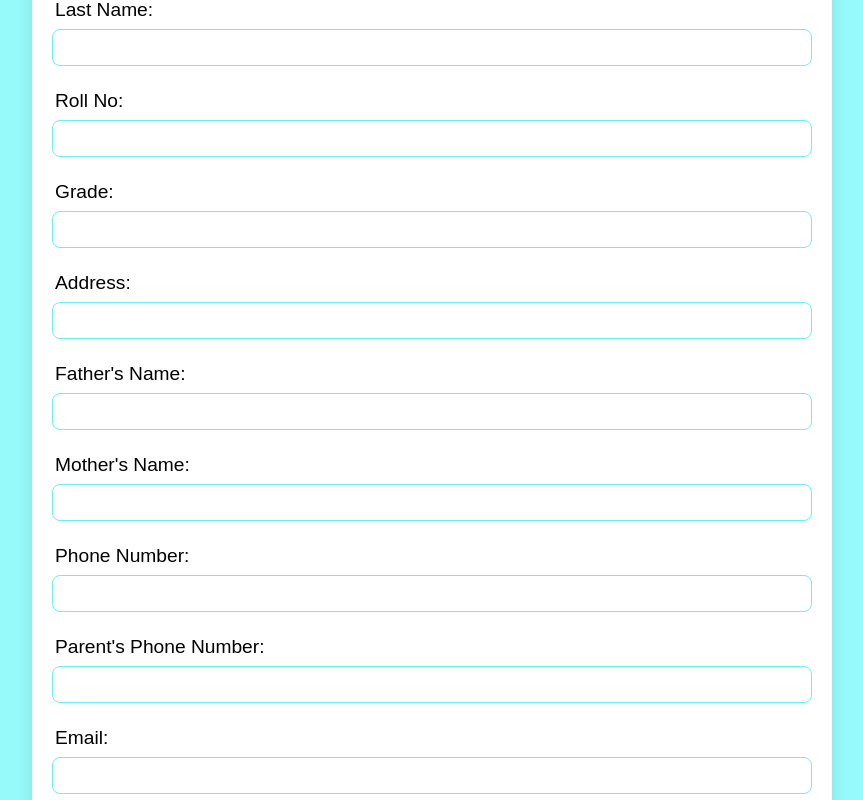
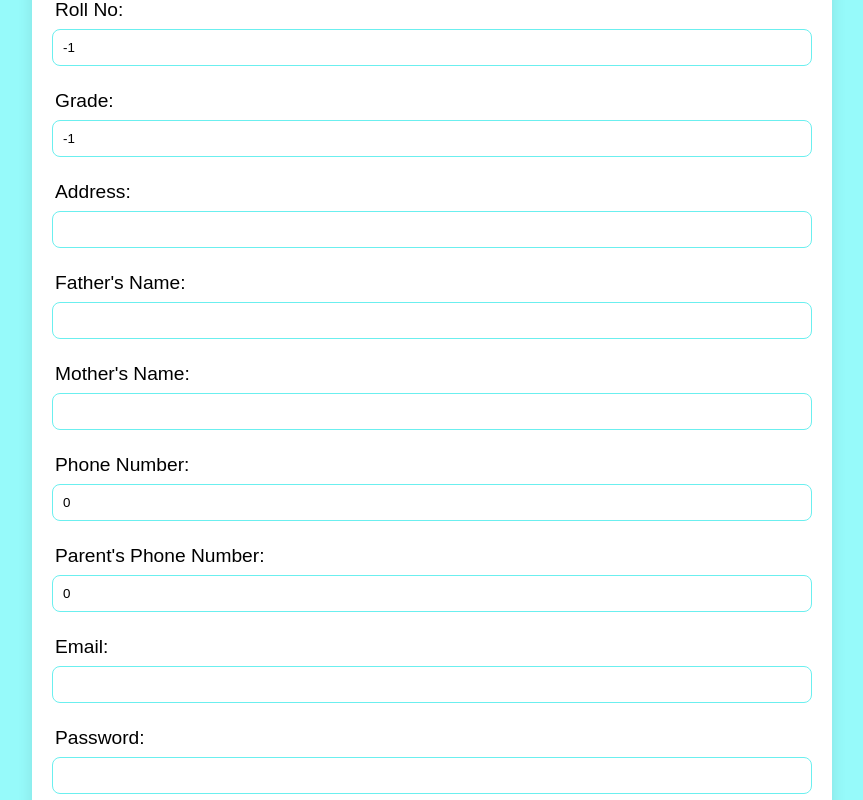
Before and after one commit to zugzwang03/Yug, an Angular app in the folder client/: page /studentRegistration in a window 1280 px wide. Shown: the part 400-1200 px from the top of the page, without its empty margins (208-1071 px from the left). Built offline with nearby package versions, Linux system fonts and the light colour scheme.

Commit message:
updated registration page connection

```diff
--- a/client/src/app/app.component.html
+++ b/client/src/app/app.component.html
@@ -8,9 +8,26 @@
       <li><a href="#">Home</a></li>
       <li><a href="#">About</a></li>
       <!-- <li><a href="#">Contact</a></li> -->
-            <li><a routerLink="studentLogin">{{loginInfo}}</a></li>
+      <li>
+        <a routerLink="studentLogin">{{ loginInfo }}</a>
+      </li>
     </ul>
   </nav>
 </div>
 
 <router-outlet (activate)="onActivate()"></router-outlet>
+<script>
+  const toggleBtn = document.querySelector(".menu-toggle");
+  const toggleicon = document.querySelector(".menu-toggle>i");
+  const navList = document.querySelector(".nav-list");
+
+  toggleBtn.addEventListener("click", function () {
+    if (toggleicon.classList.contains("fa-bars")) {
+      toggleicon.classList.replace("fa-bars", "fa-rectangle-xmark");
+      navList.classList.toggle("hide");
+    } else {
+      toggleicon.classList.replace("fa-rectangle-xmark", "fa-bars");
+      navList.classList.toggle("hide");
+    }
+  });
+</script>
--- a/client/src/app/app.component.ts
+++ b/client/src/app/app.component.ts
@@ -1,4 +1,4 @@
-import { Component, Input} from '@angular/core';
+import { Component, Input } from '@angular/core';
 import { CommonModule } from '@angular/common';
 import { RouterModule } from '@angular/router';
 import { StudentService } from './student.service';
@@ -14,19 +14,6 @@ import { StudentLoginComponent } from './student-login/student-login.component';
   styleUrl: './app.component.css',
 })
 export class AppComponent {
-  student: studentRegistration = {
-    email: 'student1@gmail.com',
-    password: 'student1',
-    firstName: 'Student',
-    lastName: 'One',
-    rollNo: 1,
-    grade: 3,
-    address: "Student 1's address",
-    fathersName: "Student 1's father",
-    mothersName: "Student 1's mother",
-    phoneNumber: 1234567890,
-    parentPhoneNumber: 9087654321,
-  };
   title = 'Yug';
   @Input() loginInfo = 'Login';
   constructor(private studentService: StudentService) { }
@@ -34,30 +21,6 @@ export class AppComponent {
     console.log('update login');
     this.loginInfo = this.studentService.studentDetail.firstName + " " + this.studentService.studentDetail.lastName;
   }
-  // ngOnInit() {
-    // this.studentRegister();
-  // }
-  // async studentRegister() {
-  //   await this.studentService
-  //     .studentRegistration(this.student)
-  //     .subscribe((res) => {
-  //       if (JSON.parse(JSON.stringify(res)).token) {
-  //         console.log('Student registered');
-  //       }
-  //     });
-  // }
-//   const toggleBtn = document.querySelector(".menu-toggle");
-// const toggleicon =  document.querySelector(".menu-toggle>i");
-// const navList = document.querySelector(".nav-list");
 
-// toggleBtn.addEventListener("click", function () {
-//     if(toggleicon.classList.contains("fa-bars")){
-//         toggleicon.classList.replace("fa-bars", "fa-rectangle-xmark");
-//         navList.classList.toggle("hide");
 
-//     }else{
-//         toggleicon.classList.replace("fa-rectangle-xmark", "fa-bars");
-//         navList.classList.toggle("hide");
-//     }
-// });
 }
--- a/client/src/app/student-login/student-login.component.html
+++ b/client/src/app/student-login/student-login.component.html
@@ -1,38 +1,35 @@
-<!-- <div class="login-body">
-    <div class="login-container">
-        <h2>Student Login</h2>
-        <form>
-          <label for="email">Email:</label>
-          <input type="email" id="username" name="email" [(ngModel)]="email" required>
-
-          <label for="password">Password:</label>
-          <input type="password" id="password" name="password" [(ngModel)]="password" required>
-
-          <button type="submit" (click)="login()">Login</button>
-        </form>
-      </div>
-</div>
-
- -->
-
 <div class="logindiv">
   <div class="login-container">
     <h2>Login</h2>
     <form class="login-form">
       <div class="form-group">
         <label for="email">Email:</label>
-              <input type="email" id="username" name="email" placeholder="Enter your Email" [(ngModel)]="email" required >
+        <input
+          type="email"
+          id="username"
+          name="email"
+          placeholder="Enter your Email"
+          [(ngModel)]="email"
+          required
+        />
       </div>
       <div class="form-group">
         <label for="password">Password:</label>
-              <input type="password" id="password" name="password" placeholder="Enter your password" [(ngModel)]="password" required>
+        <input
+          type="password"
+          id="password"
+          name="password"
+          placeholder="Enter your password"
+          [(ngModel)]="password"
+          required
+        />
       </div>
       <div class="form-group">
         <button type="submit" (click)="login()">Login</button>
       </div>
     </form>
     <div class="other-option">
-          <a href="#"><p>Don't have a account ?</p></a>
+      <a href="http://localhost:4200/studentRegistration">Don't have an account ?</a>
       <a href="#"><p>Forgot Password ?</p></a>
     </div>
   </div>
--- a/client/src/app/student-login/student-login.component.ts
+++ b/client/src/app/student-login/student-login.component.ts
@@ -2,12 +2,12 @@ import { Component, EventEmitter, Input, Output } from '@angular/core';
 import { FormsModule } from '@angular/forms';
 import { StudentService } from '../student.service';
 import { studentLogin } from '../student';
-import { Router } from '@angular/router';
+import { Router, RouterModule } from '@angular/router';
 
 @Component({
   selector: 'app-student-login',
   standalone: true,
-  imports: [FormsModule],
+  imports: [FormsModule, RouterModule],
   templateUrl: './student-login.component.html',
   styleUrl: './student-login.component.css'
 })
--- a/client/src/app/student-registration/student-registration.component.html
+++ b/client/src/app/student-registration/student-registration.component.html
@@ -2,56 +2,62 @@
     <div class="container">
         <h1>Student Registration</h1>
         <form id="registrationForm">
-
-            <div class="reg-group"><label for="firstName">First Name:</label>
-                <input type="text" id="firstName" required>
+            <div class="reg-group">
+                <label for="firstName">First Name:</label>
+                <input type="text" id="firstName" name="firstName" [(ngModel)]="student.firstName" required />
             </div>
 
-            <div class="reg-group"><label for="middleName">Middle Name:</label>
-                <input type="text" id="middleName" required>
+            <div class="reg-group">
+                <label for="lastName">Last Name:</label>
+                <input type="text" id="lastName" name="lastName" [(ngModel)]="student.lastName" required />
             </div>
 
-            <div class="reg-group"><label for="lastName">Last Name:</label>
-                <input type="text" id="lastName" required>
+            <div class="reg-group">
+                <label for="rollNo">Roll No:</label>
+                <input type="number" id="rollNo" name="rollNo" [(ngModel)]="student.rollNo" required />
             </div>
 
-            <div class="reg-group"><label for="rollNo">Roll No:</label>
-                <input type="number" id="rollNo" required>
+            <div class="reg-group">
+                <label for="grade">Grade:</label>
+                <input type="number" id="grade" name="grade" [(ngModel)]="student.grade" required />
             </div>
 
-            <div class="reg-group"><label for="grade">Grade:</label>
-                <input type="number" id="grade" required>
+            <div class="reg-group">
+                <label for="address">Address:</label>
+                <input type="text" id="address" name="address" [(ngModel)]="student.address" required />
             </div>
 
-            <div class="reg-group"> <label for="address">Address:</label>
-                <input type="text" id="address" required>
+            <div class="reg-group">
+                <label for="fathersName">Father's Name:</label>
+                <input type="text" id="fathersName" name="fathersName" [(ngModel)]="student.fathersName" required />
             </div>
 
-            <div class="reg-group"><label for="fathersName">Father's Name:</label>
-                <input type="text" id="fathersName" required>
+            <div class="reg-group">
+                <label for="mothersName">Mother's Name:</label>
+                <input type="text" id="mothersName" name="mothersName" [(ngModel)]="student.mothersName" required />
             </div>
 
-            <div class="reg-group"><label for="mothersName">Mother's Name:</label>
-                <input type="text" id="mothersName" required>
+            <div class="reg-group">
+                <label for="phoneNumber">Phone Number:</label>
+                <input type="tel" id="phoneNumber" name="phoneNumber" [(ngModel)]="student.phoneNumber" required />
             </div>
 
-            <div class="reg-group"><label for="phoneNumber">Phone Number:</label>
-                <input type="tel" id="phoneNumber" required>
+            <div class="reg-group">
+                <label for="parentPhoneNumber">Parent's Phone Number:</label>
+                <input type="tel" id="parentPhoneNumber" name="parentPhoneNumber" [(ngModel)]="student.parentPhoneNumber" required />
             </div>
 
-            <div class="reg-group"><label for="parentPhoneNumber">Parent's Phone Number:</label>
-                <input type="tel" id="parentPhoneNumber" required>
+            <div class="reg-group">
+                <label for="email">Email:</label>
+                <input type="email" id="email" name="email" [(ngModel)]="student.email" required />
             </div>
 
-            <div class="reg-group"><label for="email">Email:</label>
-                <input type="email" id="email" required>
+            <div class="reg-group">
+                <label for="password">Password:</label>
+                <input type="password" id="password" name="password" [(ngModel)]="student.password" required />
             </div>
 
-            <div class="reg-group"><label for="password">Password:</label>
-                <input type="password" id="password" required>
-            </div>
-
-            <button type="submit">Register</button>
+            <button type="submit" (click)="studentRegister()">Register</button>
         </form>
     </div>
 </div>
--- a/client/src/app/student-registration/student-registration.component.ts
+++ b/client/src/app/student-registration/student-registration.component.ts
@@ -1,12 +1,43 @@
-import { Component } from '@angular/core';
+import { Component, Input } from '@angular/core';
+import { studentRegistration } from '../student';
+import { StudentService } from '../student.service';
+import { FormsModule } from '@angular/forms';
+import { Router } from '@angular/router';
 
 @Component({
   selector: 'app-student-registration',
   standalone: true,
-  imports: [],
+  imports: [FormsModule],
   templateUrl: './student-registration.component.html',
   styleUrl: './student-registration.component.css'
 })
 export class StudentRegistrationComponent {
+  @Input() student: studentRegistration = {
+    email: "",
+    password: "",
+    firstName: "",
+    lastName: "",
+    rollNo: -1,
+    grade: -1,
+    address: "",
+    fathersName: "",
+    mothersName: "",
+    phoneNumber: 0,
+    parentPhoneNumber: 0
+  };
 
+  constructor(private studentService: StudentService, private router: Router) { }
+  studentRegister() {
+    this.studentService.studentRegistration(this.student).subscribe((res) => {
+      var msg = JSON.parse(JSON.stringify(res));
+      if (msg.success) {
+        console.log('Student registered');
+      }
+      else {
+        alert('Student already have an account');
+        alert('Try logging in');
+      }
+      this.router.navigate(['studentLogin']);
+    });
+  }
 }
```
Lines whose indentation alone changed are shown as unchanged.
